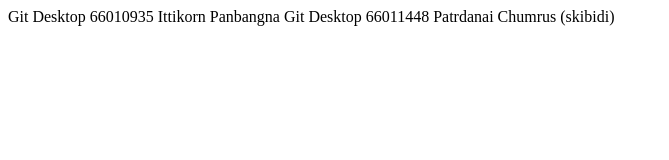
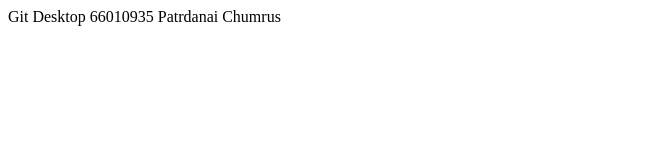
Before and after one commit to 66010935/git101, a plain HTML site: page index.html in a window 1280 px wide. Shown: the whole page, without its empty margins (0-669 px from the left). Drawn offline with Linux system fonts and the light colour scheme.

Commit message:
Update index.html

```diff
--- a/index.html
+++ b/index.html
@@ -6,7 +6,6 @@
     <title>Document</title>
 </head>
 <body>
-    Git Desktop 66010935 Ittikorn Panbangna
-    Git Desktop 66011448 Patrdanai Chumrus (skibidi)
+    Git Desktop 66010935 Patrdanai Chumrus
 </body>
 </html>
```
